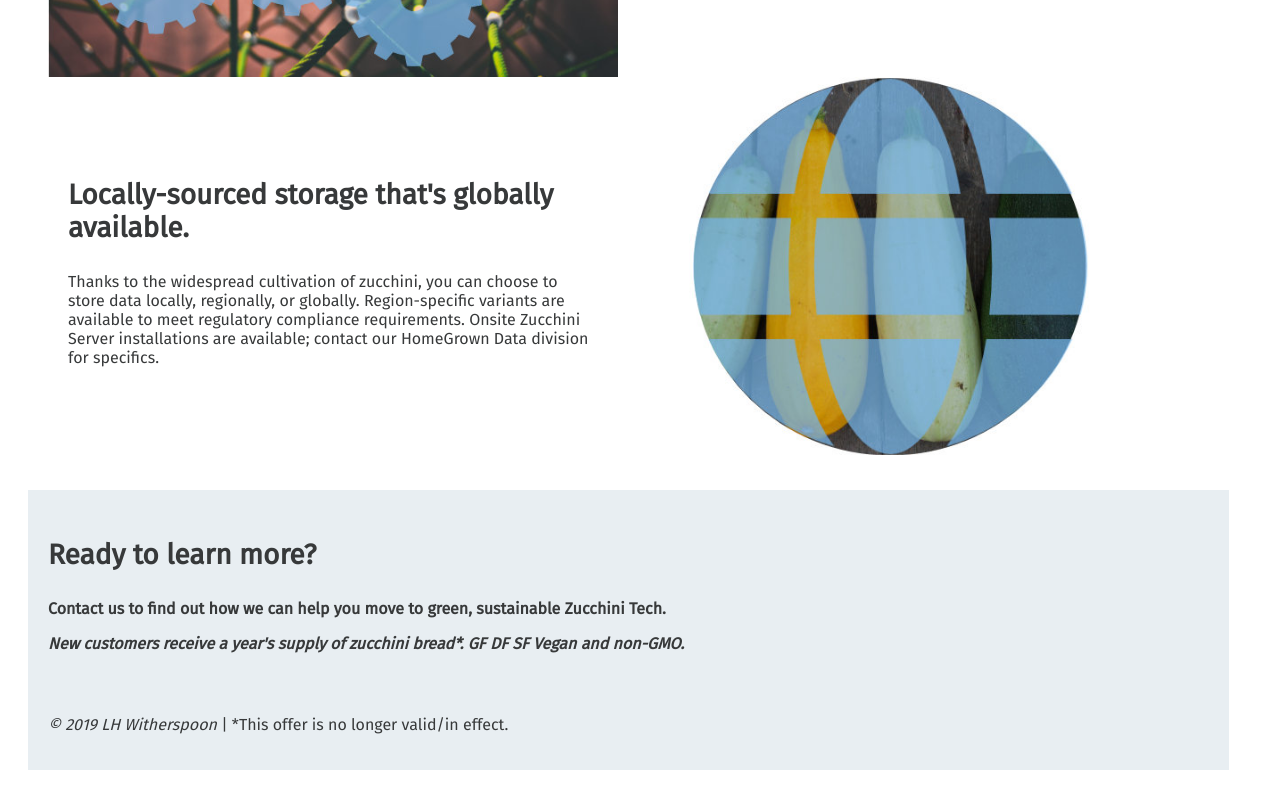
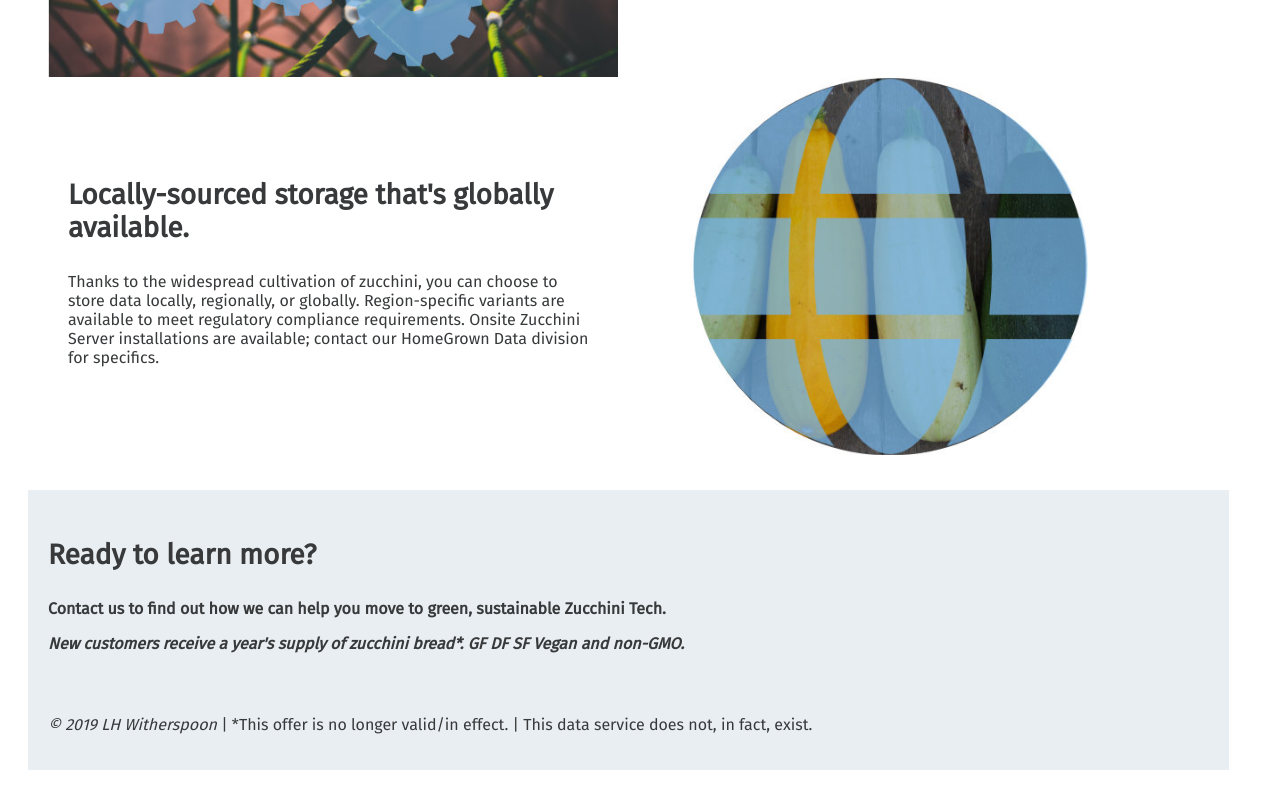
Before and after one commit to lhwitherspoon/zucchini-data, a website: page index.html in a window 1280 px wide. Shown: the part 1267-2057 px from the top of the page. Drawn offline with Linux system fonts and the light colour scheme.

Commit message:
Update index.html

```diff
--- a/index.html
+++ b/index.html
@@ -87,7 +87,7 @@
                 <p><em>New customers receive a year's supply of zucchini bread*. GF DF SF Vegan and non-GMO.</em> </p>
             </div>
             <div class="footer-bar">
-                <p><em>&copy 2019 LH Witherspoon</em> | *This offer is no longer valid/in effect.</p>
+                <p><em>&copy 2019 LH Witherspoon</em> | *This offer is no longer valid/in effect. | This data service does not, in fact, exist.</p>
             </div>
         </footer>
     </div>
```
